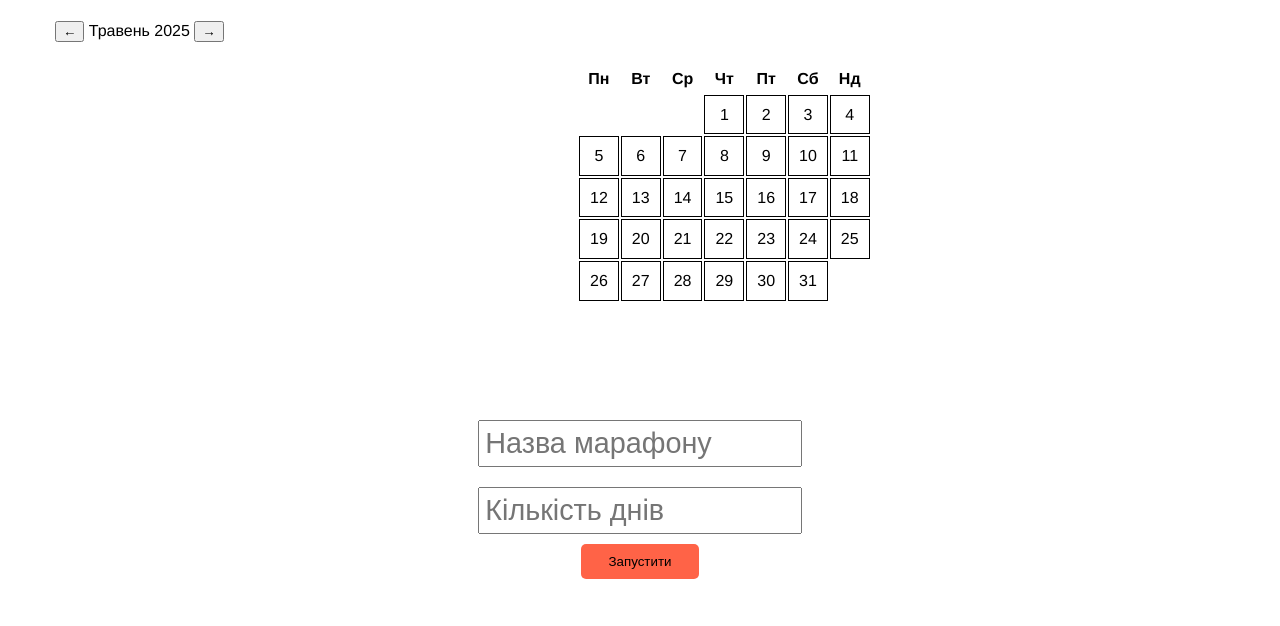
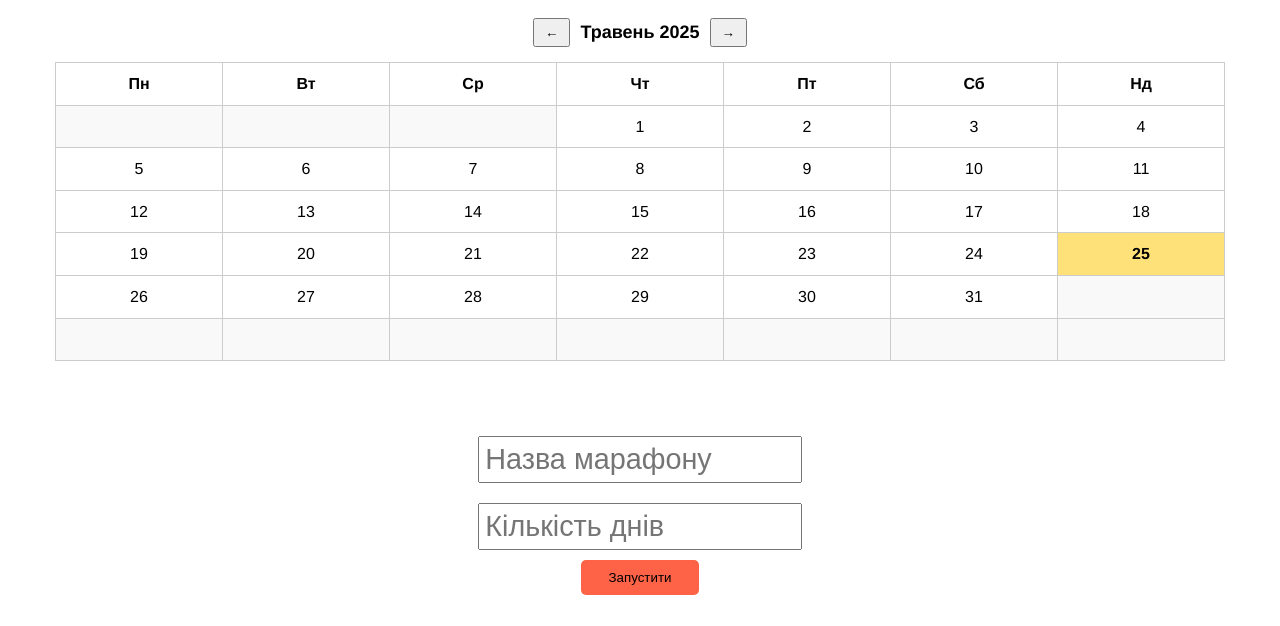
Before and after one commit to MrMihas/MrMihas.github.io, a PHP site: page /marathon/index.html in a window 1280 px wide. Shown: the top 626 px of the page. Run offline with PHP 8.4, Linux system fonts and the light colour scheme.

Commit message:
Update style.css

```diff
--- a/marathon/style.css
+++ b/marathon/style.css
@@ -349,3 +349,41 @@ td {
     border: none;
 
 }
+
+#calendar {
+  width: 100%;
+  border-collapse: collapse;
+  margin-top: 10px;
+}
+#calendar th, #calendar td {
+  border: 1px solid #ccc;
+  width: 14.2%;
+  text-align: center;
+  padding: 8px;
+}
+.empty {
+  background: #f9f9f9;
+}
+.today {
+  background: #ffe17a;
+  font-weight: bold;
+}
+.finish-day {
+  background: #90ee90;
+  font-weight: bold;
+}
+.calendar-header {
+  display: flex;
+  justify-content: center;
+  align-items: center;
+  gap: 10px;
+  margin-bottom: 5px;
+}
+.calendar-header button {
+  padding: 5px 10px;
+  cursor: pointer;
+}
+.month-name {
+  font-weight: bold;
+  font-size: 18px;
+}
```
